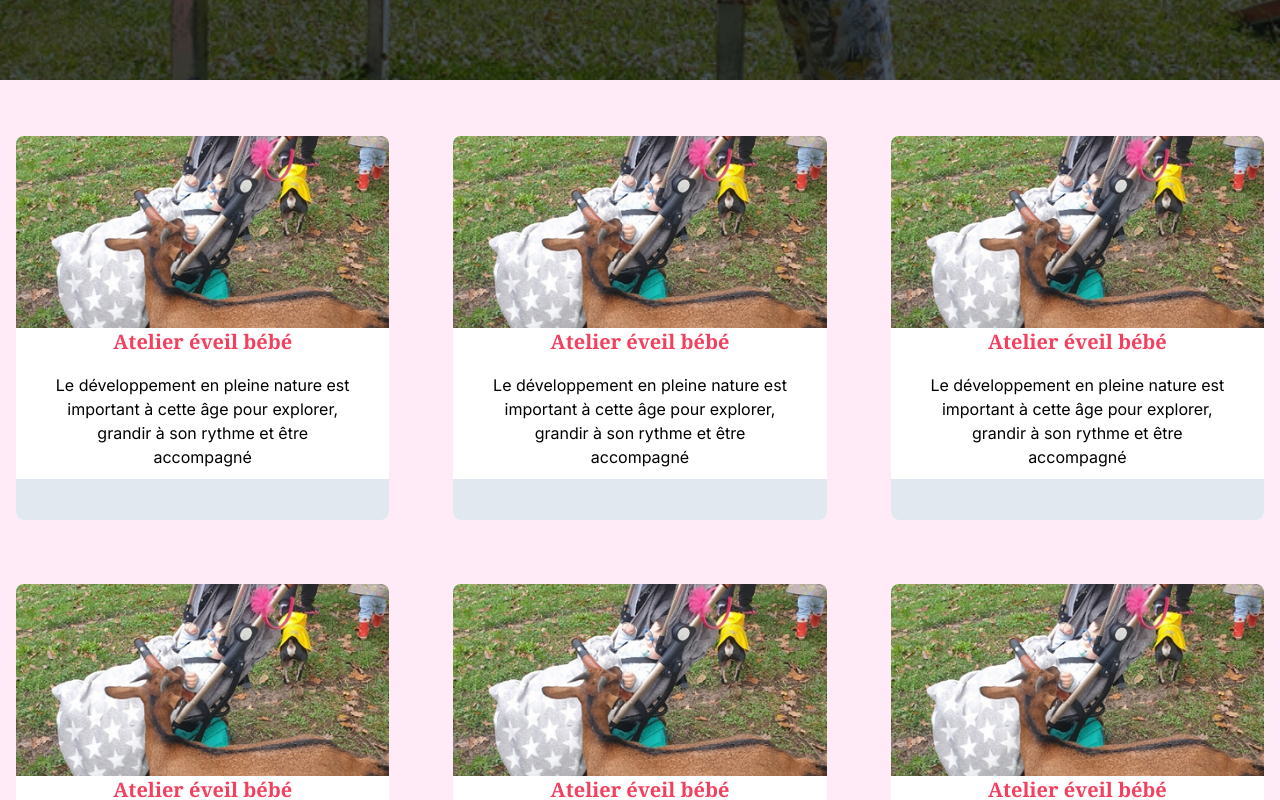
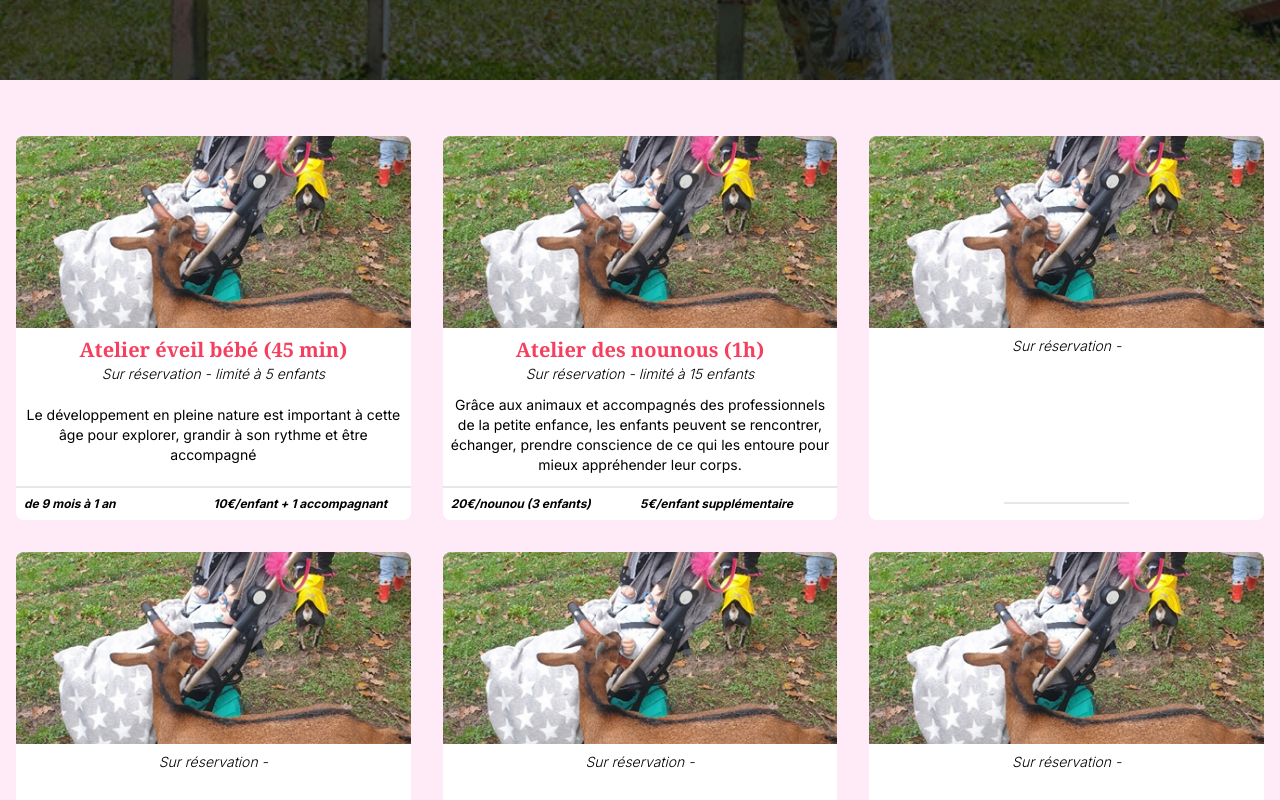
Before and after one commit to BenBBO/pathocalme, a Next.js app: page /animation in a window 1280 px wide. Shown: the part 1000-1800 px from the top of the page. Built offline with nearby package versions, Linux system fonts and the light colour scheme.

Commit message:
WIP : animations

```diff
--- a/src/app/animation/page.js
+++ b/src/app/animation/page.js
@@ -21,9 +21,19 @@ export default function Animation() {
       </div>
     </section>
     <section className="bg-animation py-14">
-      <div className="grid gap-16 items-center px-4 mx-auto max-w-screen-xl grid-cols-1 lg:grid-cols-3">
-        <AnimationCard imageUrl={animationBebe.src} />
-        <AnimationCard imageUrl={animationBebe.src} />
+      <div className="grid gap-8 items-center px-4 mx-auto max-w-screen-xl grid-cols-1 lg:grid-cols-3">
+        <AnimationCard imageUrl={animationBebe.src}
+          title={"Atelier éveil bébé (45 min)"}
+          description={"Le développement en pleine nature est important à cette âge pour explorer, grandir à son rythme et être accompagné"}
+          footerLeft={"de 9 mois à 1 an"}
+          limite={"limité à 5 enfants"}
+          footerRight={"10€/enfant + 1 accompagnant"} />
+        <AnimationCard imageUrl={animationBebe.src}
+          title={"Atelier des nounous (1h)"}
+          description={"Grâce aux animaux et accompagnés des professionnels de la petite enfance, les enfants peuvent se rencontrer, échanger, prendre conscience de ce qui les entoure pour mieux appréhender leur corps."}
+          footerLeft={"20€/nounou (3 enfants)"}
+          limite={"limité à 15 enfants"}
+          footerRight={"5€/enfant supplémentaire"} />
         <AnimationCard imageUrl={animationBebe.src} />
         <AnimationCard imageUrl={animationBebe.src} />
         <AnimationCard imageUrl={animationBebe.src} />
--- a/src/app/components/animationCards/index.js
+++ b/src/app/components/animationCards/index.js
@@ -2,7 +2,7 @@
 import { motion } from "framer-motion";
 
 
-const AnimationCard = ({ imageUrl }) => {
+const AnimationCard = ({ imageUrl, title, description, footerLeft, footerRight, limite }) => {
     return <>
         <div className="group relative h-96 overflow-hidden rounded-lg bg-white">
 
@@ -10,14 +10,20 @@ const AnimationCard = ({ imageUrl }) => {
             <div className=" h-full w-full"
             >
                 <img className="h-4/6 w-full object-cover" src={imageUrl} alt="" />
-                <motion.div className="absolute left-0 grid grid-col h-1/2 bg-white w-full justify-center "
+                <motion.div className="absolute pt-2 left-0 grid grid-col h-1/2 bg-white w-full justify-center content-between"
                     initial={{ bottom: -50 }}
                     transition={{ duration: 1 }}
                     whileInView={{ bottom: 0 }}
                 >
-                    <h1 className="mb-2 px-8 text-center font-serif text-xl font-semibold text-rose-500">Atelier éveil bébé</h1>
-                    <p className="px-8 text-center">Le développement en pleine nature est important à cette âge pour explorer, grandir à son rythme et être accompagné</p>
-                    <p className="bg-slate-200 py-4"></p>
+                    <div className="px-2 text-center">
+                        <h1 className="font-serif text-xl font-semibold text-rose-500">{title}</h1>
+                        <h2 className="text-center italic font-light text-sm">Sur réservation - {limite}</h2>
+                    </div>
+                    <p className="px-2 text-center text-sm">{description}</p>
+                    <p className="border-t-2 py-2 px-2 grid grid-cols-2 italic font-bold text-xs content-center">
+                        <span>{footerLeft}</span>
+                        <span>{footerRight}</span>
+                    </p>
                 </motion.div>
                 {/* <h1 className="mt-4 px-4 text-center font-serif text-xl font-semibold text-rose-500">Portugal's Hot Baloon Festival</h1>
                 <p className="mt-1 px-4 text-center text-gray-600">Lorem ipsum, dolor sit amet consectetur adipisicing elit. Numquam, saepe.</p> */}
```
